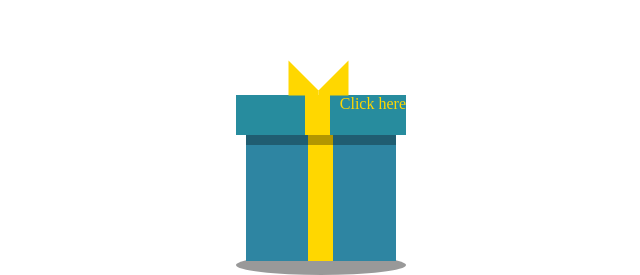
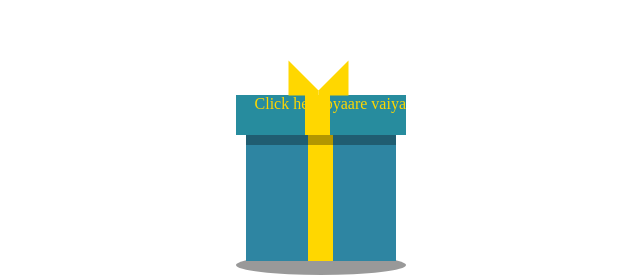
Before and after one commit to striixervro/bdsup, a plain HTML site: page index.html in a window 1280 px wide. Shown: the part 210-485 px from the top of the page, 319-959 px from the left. Drawn offline with Linux system fonts and the light colour scheme.

Commit message:
Update index.html

```diff
--- a/index.html
+++ b/index.html
@@ -11,7 +11,7 @@
   <div class="birthday-gift">
     <div class="gift">
     <input id='click' type='checkbox'>
-    <label class='click' for='click'>Click here<br></label>
+    <label class='click' for='click'>Click here pyaare vaiya<br></label>
     <div class="wishes"> Soja
      <br> Bhadwe <br><3
         </div>
```
